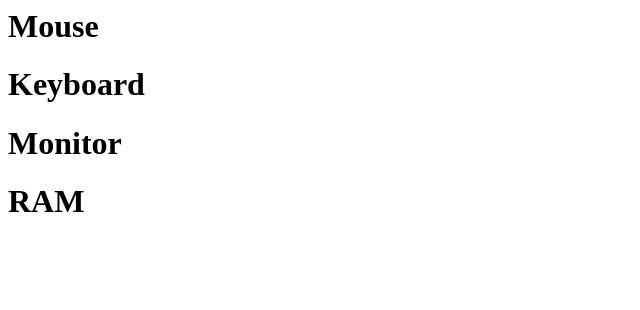
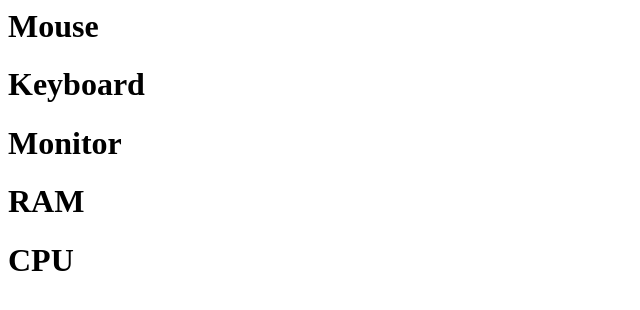
Before and after one commit to ngonar/cherrypick001, a plain HTML site: page index.html in a window 1280 px wide. Shown: the whole page, without its empty margins (0-640 px from the left). Drawn offline with Linux system fonts and the light colour scheme.

Commit message:
CPU Added

```diff
--- a/index.html
+++ b/index.html
@@ -7,5 +7,6 @@
 <h1>Keyboard</h1>
 <h1>Monitor</h1>
 <h1>RAM</h1>
+<h1>CPU</h1>
 </body>
 </html>
```
